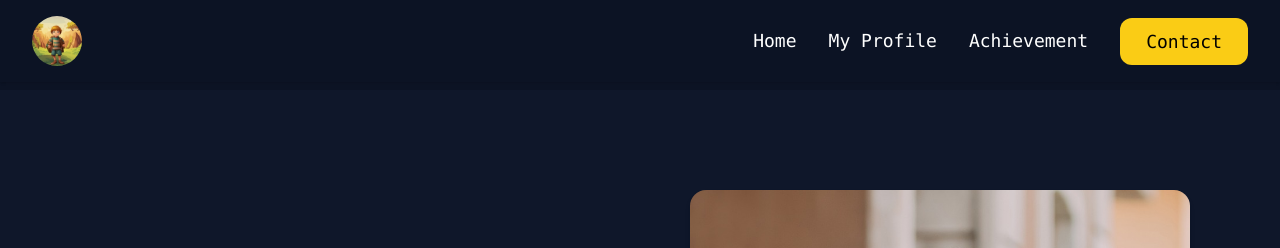
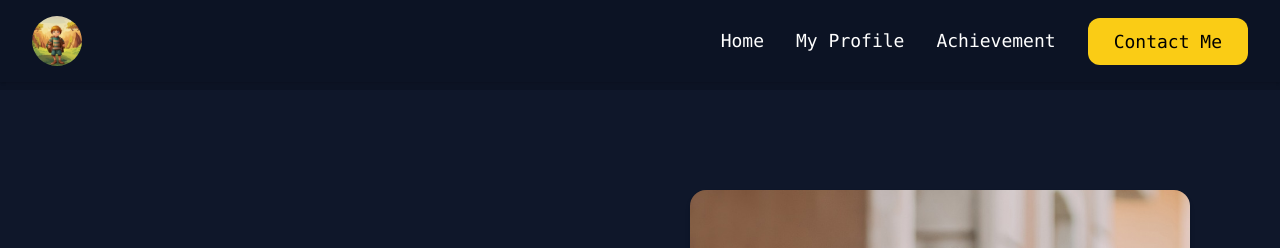
Before and after one commit to Revou-Coding-Camp/codingcamp-30-jun-25-shookys403, a plain HTML site: page index.html in a window 1280 px wide. Shown: the top 248 px of the page. Drawn offline with nearby package versions, Linux system fonts and the light colour scheme.

Commit message:
chorus:full jadi

```diff
--- a/index.html
+++ b/index.html
@@ -64,7 +64,7 @@
                 <li><a href="#Welcome">Home</a></li>
                 <li><a href="#Myprofile">My Profile</a></li>
                 <li><a href="#Achievement">Achievement</a></li>
-                <li><a href="#Message Us" class ="Message">Contact</a></li>
+                <li><a href="#Message Us" class ="Message">Contact Me</a></li>
               </ul>
         </nav>
       </div>
```
